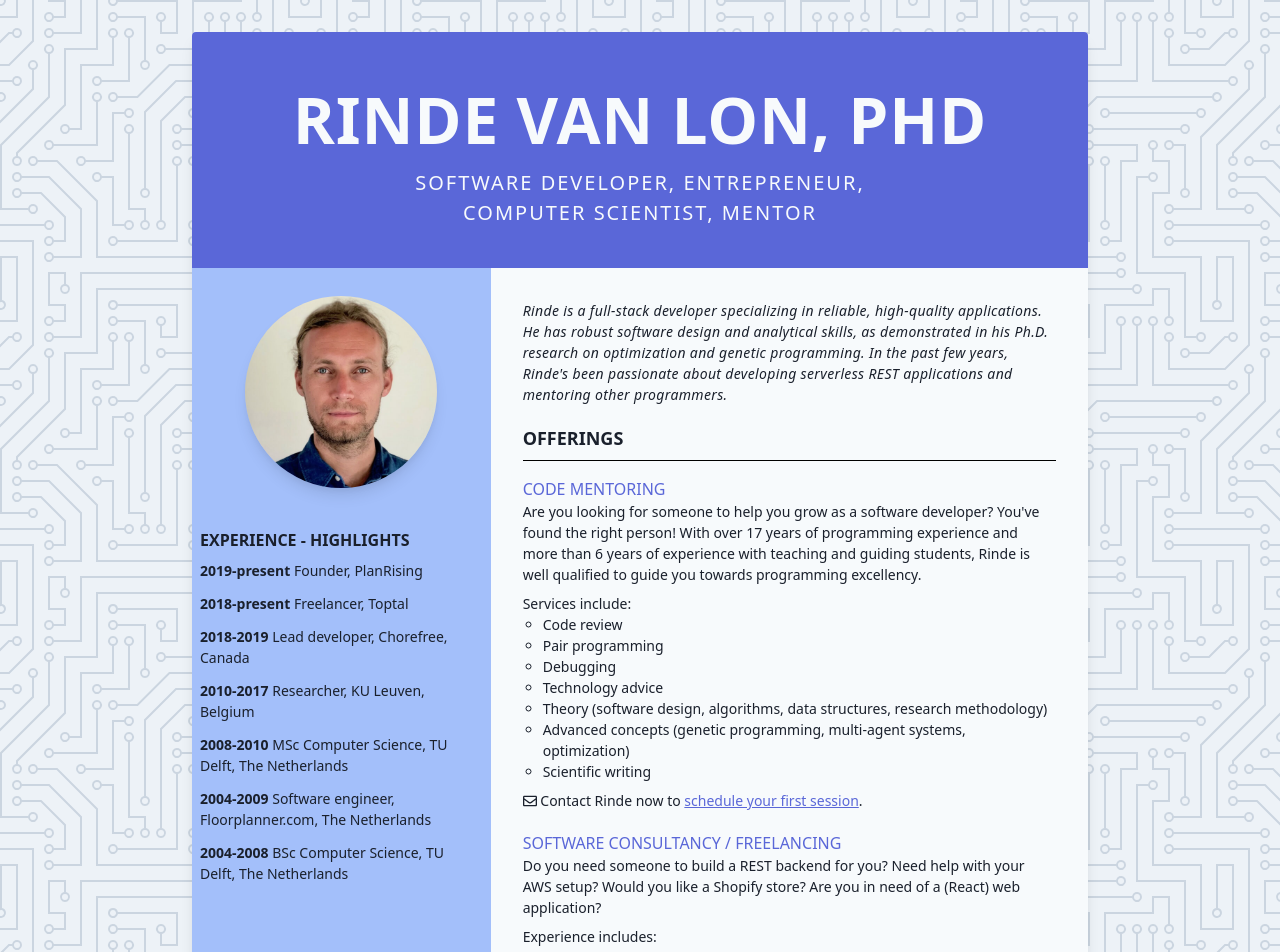
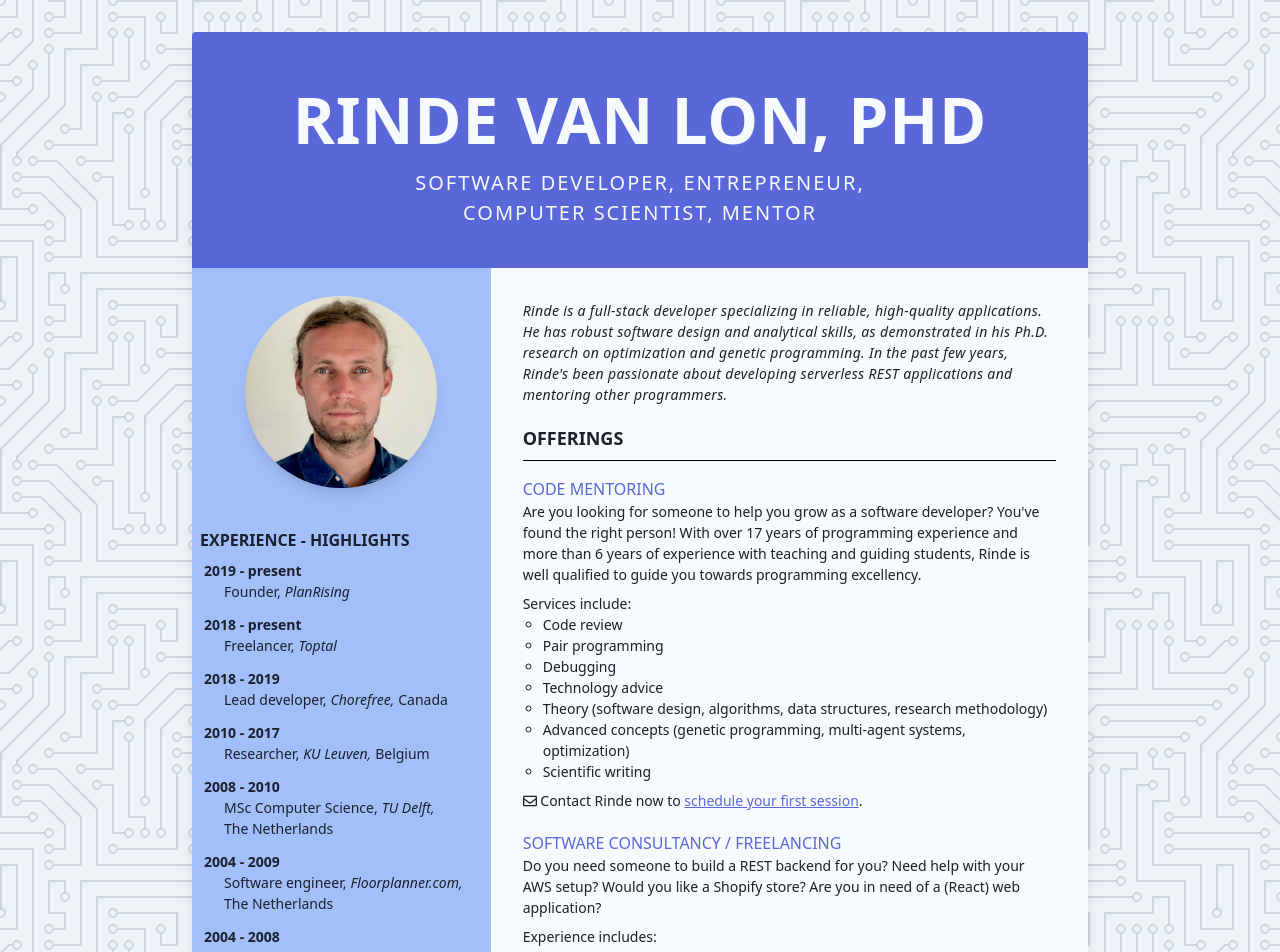
Before and after one commit to rinde/rinde.nl, a Next.js app: page / in a window 1280 px wide. Shown: the top 952 px of the page. Built offline with nearby package versions, Linux system fonts and the light colour scheme.

Commit message:
improved highlights

```diff
--- a/package.json
+++ b/package.json
@@ -4,9 +4,7 @@
   "private": true,
   "scripts": {
     "dev": "next dev",
-    "build": "next build",
-    "deploy": "rm -rf .next docs && next build && next export -o docs && git checkout -- docs/.nojekyll && git checkout -- docs/CNAME && git add docs",
-    "start": "next start"
+    "build": "rm -rf .next docs && next build && next export -o docs && git checkout -- docs/.nojekyll && git checkout -- docs/CNAME && git add docs"
   },
   "dependencies": {
     "@fortawesome/fontawesome-svg-core": "^1.2.29",
--- a/pages/index.tsx
+++ b/pages/index.tsx
@@ -4,8 +4,46 @@ import { faEnvelopeSquare } from "@fortawesome/free-solid-svg-icons";
 import { faEnvelope } from "@fortawesome/free-regular-svg-icons";
 import { faGithub, faLinkedin, faStackOverflow } from "@fortawesome/free-brands-svg-icons";
 import Head from "next/head";
+import React from "react";
 
-const Home: NextPage<{ userAgent: string }> = ({ userAgent }) => (
+interface ResumeEntry {
+  from: string;
+  to: string;
+  pos: string;
+  com: string;
+  loc?: string;
+}
+
+const Home: NextPage<{ userAgent: string }> = ({ userAgent }) => {
+  let arr: Array<ResumeEntry> = [
+    { from: "2019", to: "present", pos: "Founder", com: "PlanRising" },
+    { from: "2018", to: "present", pos: "Freelancer", com: "Toptal" },
+    { from: "2018", to: "2019", pos: "Lead developer", com: "Chorefree", loc: "Canada" },
+    { from: "2010", to: "2017", pos: "Researcher", com: "KU Leuven", loc: "Belgium" },
+    {
+      from: "2008",
+      to: "2010",
+      pos: "MSc Computer Science",
+      com: "TU Delft",
+      loc: "The Netherlands",
+    },
+    {
+      from: "2004",
+      to: "2009",
+      pos: "Software engineer",
+      com: "Floorplanner.com",
+      loc: "The Netherlands",
+    },
+    {
+      from: "2004",
+      to: "2008",
+      pos: "BSc Computer Science",
+      com: "TU Delft",
+      loc: "The Netherlands",
+    },
+  ];
+
+  return (
     <div className=" flex justify-center">
       <Head>
         <title>Rinde van Lon, PhD</title>
@@ -31,40 +69,43 @@ const Home: NextPage<{ userAgent: string }> = ({ userAgent }) => (
                 Experience - highlights
               </div>
 
-            <ul className="  text-sm ">
+              <ul className="text-sm ml-1">
+                {arr.map((entry) => {
+                  return (
                     <li className="mb-3">
-                <span className="font-bold">2019-present</span> Founder, PlanRising
+                      <div className="flex flex-col space-x-2 md:space-x-5">
+                        <span className="font-bold flex-shrink-0">
+                          {entry.from} - {entry.to}
+                        </span>
+                        <div className="flex flex-row flex-wrap">
+                          <span className="">{entry.pos}, </span>
+                          <span className="italic px-1">
+                            {entry.com}
+                            {entry.loc ? "," : ""}
+                          </span>
+
+                          {entry.loc ? (
+                            <div>
+                              <span>{entry.loc}</span>
+                            </div>
+                          ) : (
+                            ""
+                          )}
+                        </div>
+                      </div>
                     </li>
-              <li className="mb-3">
-                <span className="font-bold">2018-present</span> Freelancer, Toptal
-              </li>
-              <li className="mb-3">
-                <span className="font-bold">2018-2019</span> Lead developer, Chorefree, Canada
-              </li>
-              <li className="mb-3">
-                <span className="font-bold">2010-2017</span> Researcher, KU Leuven, Belgium
-              </li>
-              <li className="mb-3">
-                <span className="font-bold">2008-2010</span> MSc Computer Science, TU Delft, The
-                Netherlands
-              </li>
-              <li className="mb-3">
-                <span className="font-bold">2004-2009</span> Software engineer, Floorplanner.com,
-                The Netherlands
-              </li>
-              <li className="mb-3">
-                <span className="font-bold">2004-2008</span> BSc Computer Science, TU Delft, The
-                Netherlands
-              </li>
+                  );
+                })}
               </ul>
             </div>
           </div>
           <div className="w-2/3 p-2 sm:p-4 md:p-8 bg-gray-100 text-sm">
             <div className="mb-5 tracking-wide italic">
-            Rinde is a full-stack developer specializing in reliable, high-quality applications. He
-            has robust software design and analytical skills, as demonstrated in his Ph.D. research
-            on optimization and genetic programming. In the past few years, Rinde's been passionate
-            about developing serverless REST applications and mentoring other programmers.
+              Rinde is a full-stack developer specializing in reliable, high-quality applications.
+              He has robust software design and analytical skills, as demonstrated in his Ph.D.
+              research on optimization and genetic programming. In the past few years, Rinde's been
+              passionate about developing serverless REST applications and mentoring other
+              programmers.
             </div>
             <div>
               <div className="uppercase text-lg font-bold divide-y-2 divide-gray-200 pb-2">
@@ -73,10 +114,10 @@ const Home: NextPage<{ userAgent: string }> = ({ userAgent }) => (
               <hr className="border-black mb-4" />
               <div className="uppercase text-indigo-600 text-base font-medium">Code mentoring</div>
               <div className="">
-              Are you looking for someone to help you grow as a software developer? You've found the
-              right person! With over 17 years of programming experience and more than 6 years of
-              experience with teaching and guiding students, Rinde is well qualified to guide you
-              towards programming excellency.
+                Are you looking for someone to help you grow as a software developer? You've found
+                the right person! With over 17 years of programming experience and more than 6 years
+                of experience with teaching and guiding students, Rinde is well qualified to guide
+                you towards programming excellency.
                 <p className="mt-2" />
                 Services include:
                 <ul className="list-circle list-outside pl-5">
@@ -84,8 +125,12 @@ const Home: NextPage<{ userAgent: string }> = ({ userAgent }) => (
                   <li>Pair programming</li>
                   <li>Debugging</li>
                   <li>Technology advice</li>
-                <li>Theory (software design, algorithms, data structures, research methodology)</li>
-                <li>Advanced concepts (genetic programming, multi-agent systems, optimization)</li>
+                  <li>
+                    Theory (software design, algorithms, data structures, research methodology)
+                  </li>
+                  <li>
+                    Advanced concepts (genetic programming, multi-agent systems, optimization)
+                  </li>
                   <li>Scientific writing</li>
                 </ul>
                 <p className="mt-2" />
@@ -110,7 +155,7 @@ const Home: NextPage<{ userAgent: string }> = ({ userAgent }) => (
                 <ul className="list-circle list-outside pl-5">
                   <li>Languages: Java, TypeScript, JavaScript, Python, Rust, Dart, and R</li>
                   <li>AWS: DynamoDB, Lambda, API Gateway, Cognito, and CloudFront</li>
-                <li>Frameworks: Next.js, Tailwind CSS and Flutter</li>
+                  <li>Frameworks: Next.js, Tailwind CSS, and Flutter</li>
                 </ul>
                 <p className="mt-2" />
                 <FontAwesomeIcon icon={faEnvelope} swapOpacity /> Contact Rinde now to{" "}
@@ -156,6 +201,7 @@ const Home: NextPage<{ userAgent: string }> = ({ userAgent }) => (
       </div>
     </div>
   );
+};
 
 Home.getInitialProps = async ({ req }) => {
   const userAgent = req ? req.headers["user-agent"] || "" : navigator.userAgent;
```
Also changed, not shown: 2 other files (tests, documents, lock files or other folders). Lines whose indentation alone changed are shown as unchanged.
